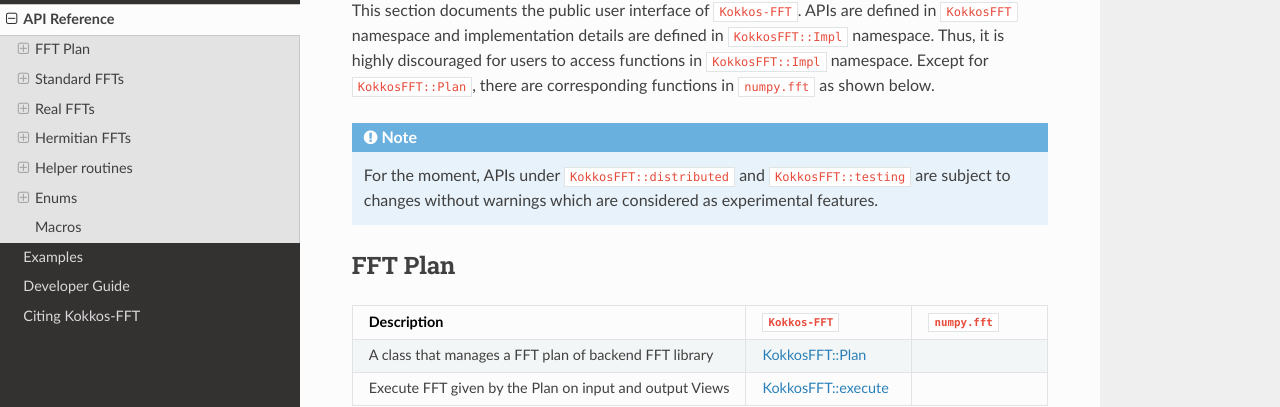
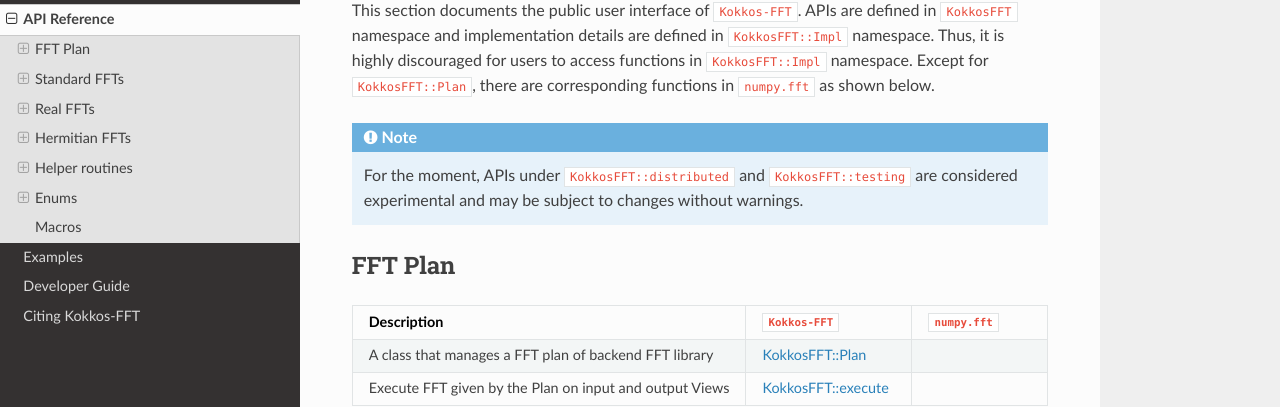
Before and after one commit to kokkos/kokkos-fft, a Sphinx documentation site: the page built from docs/api_reference.rst, in a window 1280 px wide and 900 px high. Shown: the part 161-568 px from the top of the window. Built offline with Sphinx 7.4.7 and the Read the Docs theme 3.1.0, drawn with Linux system fonts in a browser that asks for light colours.

Commit message:
update CHANGELOG.md and experimental warnings

```diff
--- a/docs/api_reference.rst
+++ b/docs/api_reference.rst
@@ -14,7 +14,7 @@ Except for ``KokkosFFT::Plan``, there are corresponding functions in ``numpy.fft
 
 .. note::
 
-   For the moment, APIs under ``KokkosFFT::distributed`` and ``KokkosFFT::testing`` are subject to changes without warnings which are considered as experimental features.
+   For the moment, APIs under ``KokkosFFT::distributed`` and ``KokkosFFT::testing`` are considered experimental and may be subject to changes without warnings.
 
 FFT Plan
 --------
```
Also changed, not shown: CHANGELOG.md (+6 -6 lines).
